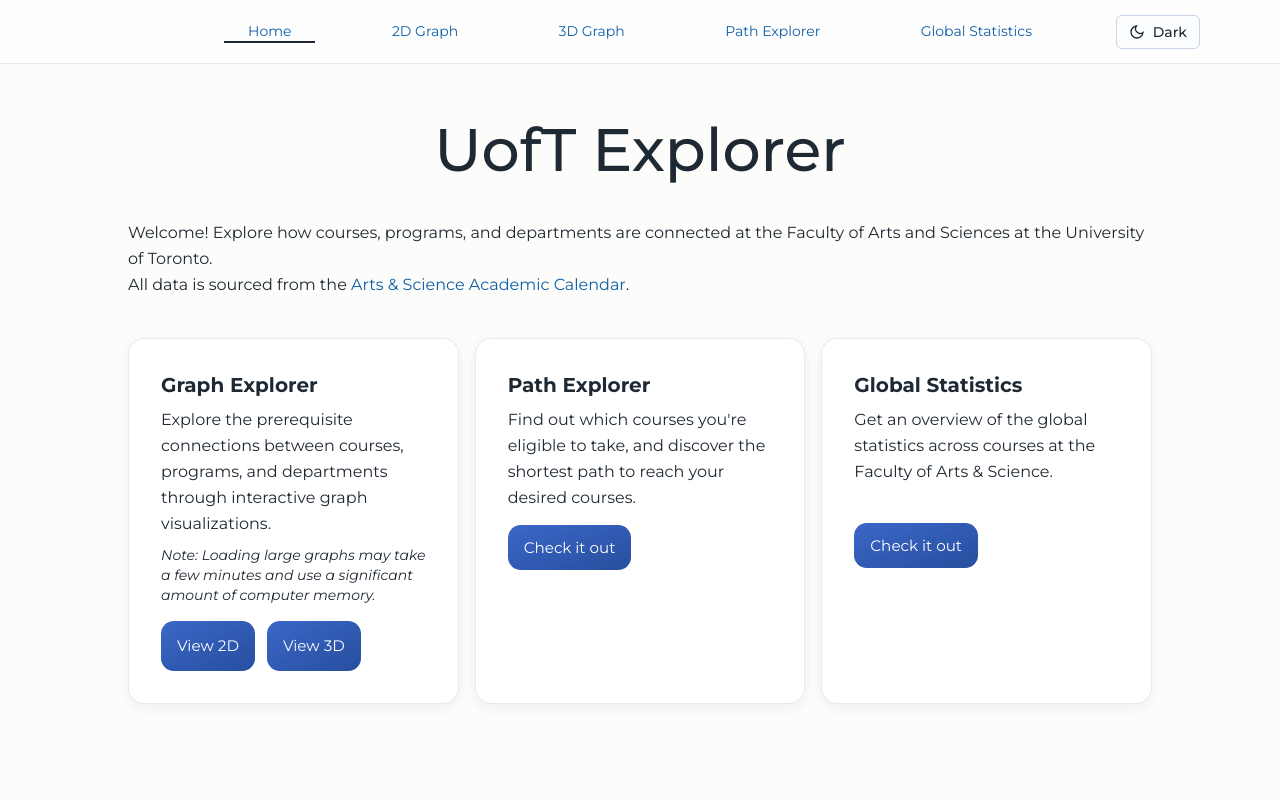
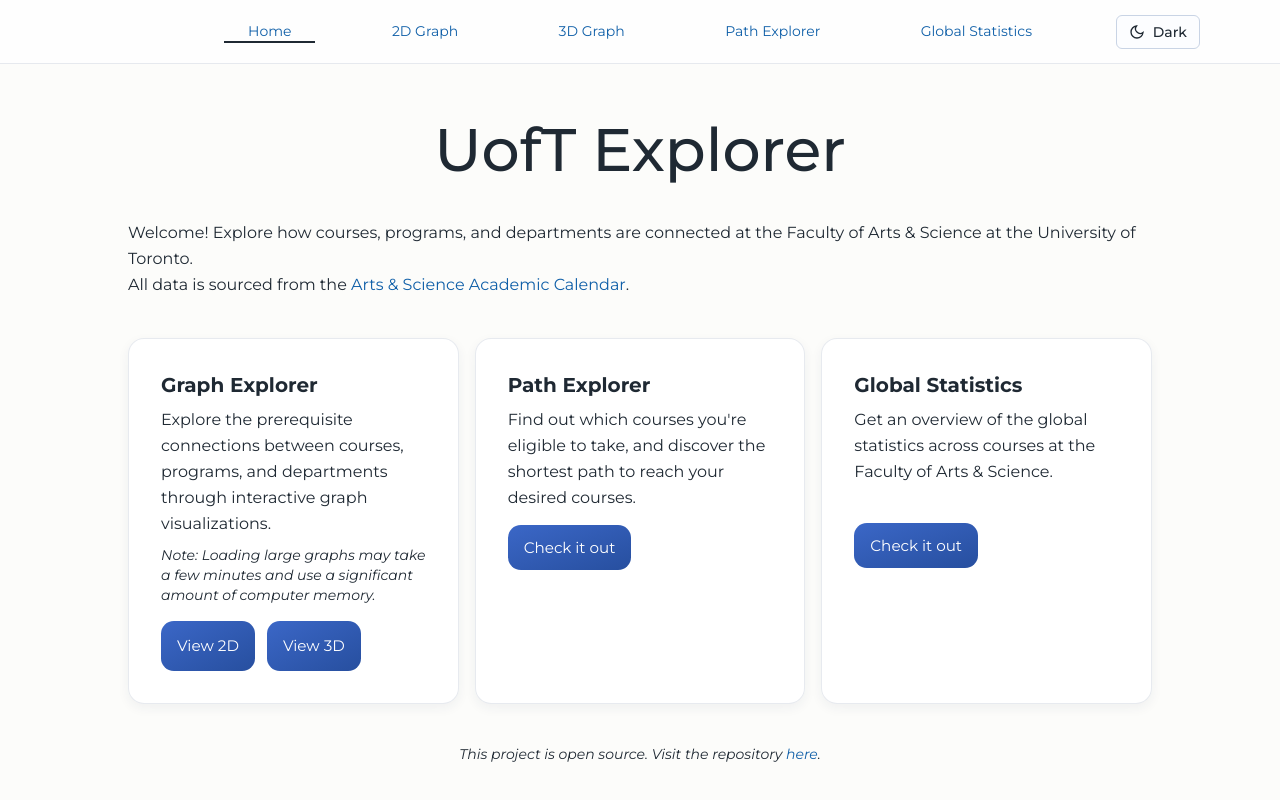
Before and after one commit to andrei-akopian/UofTExplorer, a React (Vite) app in the folder frontend/: page / in a window 1280 px wide. Built offline with nearby package versions, Linux system fonts and the light colour scheme; a web font is replaced by a local one.

Commit message:
feat: add link and fix typo

```diff
--- a/frontend/src/pages/Home.tsx
+++ b/frontend/src/pages/Home.tsx
@@ -13,7 +13,7 @@ export default function Home() {
 
         <p className="mt-10">
           Welcome! Explore how courses, programs, and departments are connected
-          at the Faculty of Arts and Sciences at the University of Toronto.
+          at the Faculty of Arts & Science at the University of Toronto.
         </p>
 
         <p>
@@ -94,6 +94,19 @@ export default function Home() {
             </div>
           </div>
         </div>
+
+        <p className="mt-10 text-center text-sm italic">
+          This project is open source. Visit the repository{" "}
+          <a
+            className={pageLinkClassName}
+            href="https://github.com/andrei-akopian/UofTExplorer/tree/main"
+            target="_blank"
+            rel="noreferrer"
+          >
+            here
+          </a>
+          .
+        </p>
       </div>
     </div>
   );
```
